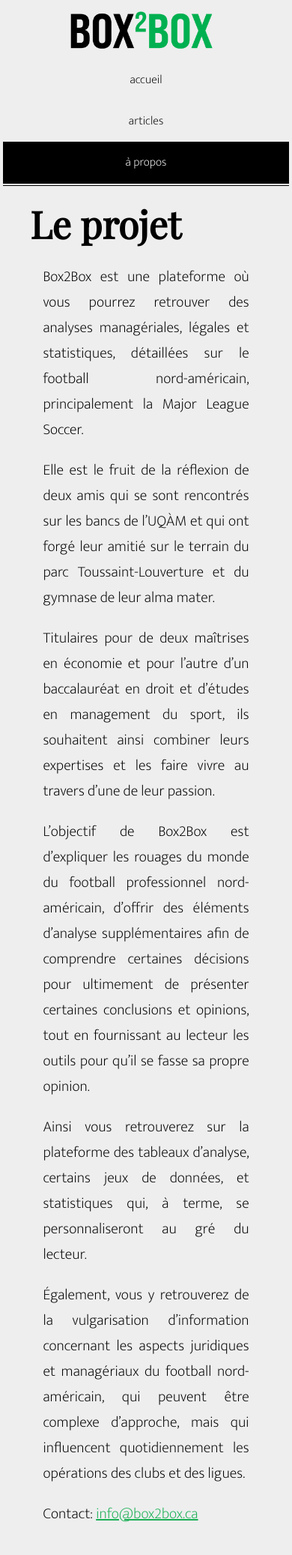
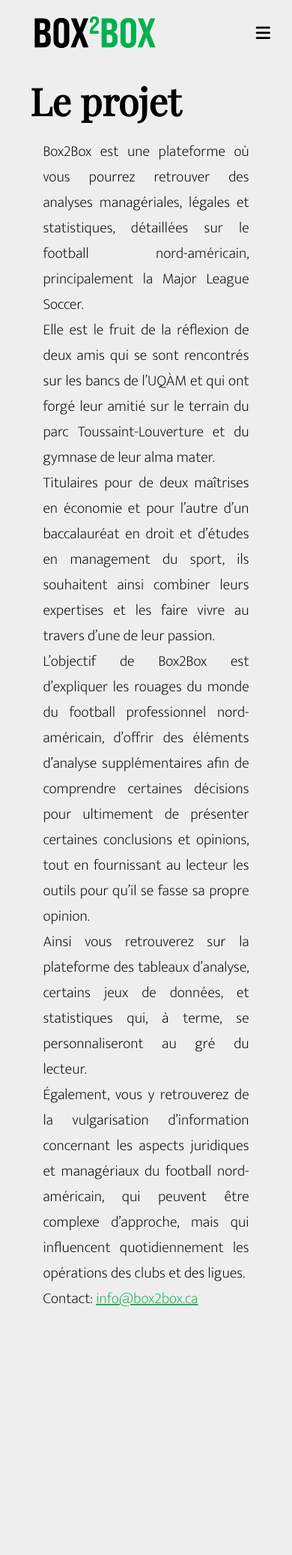
Before and after one commit to felixchretien/yasap, a Flask app: page /a-propos in a window 390 px wide. Shown: the whole page at 75% size. After the commit the page ends 1743 px from the top, so only its background shows below. Run offline with Flask 2, Linux system fonts and the light colour scheme; some libraries are stand-ins or nearby versions.

Commit message:
responsive nav bar

```diff
--- a/static/styles.css
+++ b/static/styles.css
@@ -88,62 +88,6 @@
   text-align: center;
 }
 
-
-.topitem{
-  flex: 10%;
-  display: flex;
-  font-family: 'Mukta', sans-serif;
-}
-
-/* Style the links inside the navigation bar */
-.topitem a {
-  float: left;
-  color: #000000;
-  text-align: center;
-  padding: 14px;
-  text-decoration: none;
-  margin: 0;
-  width: 100%;
-}
-
-
-/* Add a color to the active/current link */
-.topitem a.active {
-  background-color: #000000;
-  color: white;
-}
-
-.topitem a.active:hover {
-  color: white;
-}
-
-@media (max-width: 800px) {
-  .top_bar{
-    justify-content: center;
-    align-items: center;
-  }
-  .topitem{
-    flex: 100%;
-    padding: 0;
-    margin: 0;
-  }
-  .topitem a {
-    float: none;
-    margin: 0;
-  }
-  .top_logo{
-    display: none;
-  }
-  .smaller_top_logo{
-    display: inline-block;
-    text-align: center;
-    margin: 0;
-    padding: 0;
-  }
-  .placeholder{
-    display: none;
- }
-}
 
 
 /* Format the articles summary blocks */
@@ -294,3 +238,167 @@
   text-decoration: none;
   color: #19af54;
 }
+
+*{
+  margin: 0;
+  padding: 0;
+  box-sizing: border-box;
+}
+nav{
+  display: flex;
+  height: 80px;
+  width: 100%;
+  align-items: center;
+  justify-content: space-between;
+  padding-right: 15px;
+  flex-wrap: wrap;
+  font-family: 'Mukta', sans-serif;
+}
+nav .logo{
+  color: black;
+  font-size: 35px;
+  font-weight: 600;
+}
+nav ul{
+  display: flex;
+  flex-wrap: wrap;
+  list-style: none;
+}
+nav ul li{
+  margin: 0 5px;
+}
+nav ul li a{
+  color: black;
+  text-decoration: none;
+  font-size: 18px;
+  font-weight: 500;
+  padding: 8px 15px;
+  border-radius: 5px;
+  letter-spacing: 1px;
+  transition: all 0.3s ease;
+}
+
+nav ul li a:hover{
+  color: #19af54;
+}
+nav .menu-btn i{
+  color: black;
+  font-size: 22px;
+  cursor: pointer;
+  display: none;
+}
+input[type="checkbox"]{
+  display: none;
+}
+@media (max-width: 1000px){
+  nav{
+    padding-right: 25px ;
+  }
+}
+
+@media only screen and (hover: none) and (pointer: coarse){
+  nav{
+    padding-right: 25px ;
+  }
+}
+
+@media (max-width: 920px) {
+  nav .menu-btn i{
+    display: block;
+  }
+  #click:checked ~ .menu-btn i:before{
+    content: "\f00d";
+  }
+  nav ul{
+    position: fixed;
+    top: 80px;
+    left: -100%;
+    height: 100vh;
+    width: 100%;
+    text-align: center;
+    display: block;
+    transition: all 0.3s ease;
+    background-color: #eeeeee;
+
+  }
+  #click:checked ~ ul{
+    left: 0;
+  }
+  nav ul li{
+    width: 100%;
+    margin: 40px 0;
+  }
+  nav ul li a{
+    width: 100%;
+    margin-left: -100%;
+    display: block;
+    font-size: 20px;
+    /*transition: 0.6s cubic-bezier(0.68, -0.55, 0.265, 1.55);*/
+  }
+  #click:checked ~ ul li a{
+    margin-left: 0px;
+  }
+
+  nav ul li a:hover{
+    background: none;
+    color: #19af54;
+  }
+}
+
+
+@media only screen and (hover: none) and (pointer: coarse){
+  nav .menu-btn i{
+    display: block;
+  }
+  #click:checked ~ .menu-btn i:before{
+    content: "\f00d";
+  }
+  nav ul{
+    position: fixed;
+    top: 80px;
+    left: -100%;
+    height: 100vh;
+    width: 100%;
+    text-align: center;
+    display: block;
+    transition: all 0.3s ease;
+    background-color: #eeeeee;
+
+  }
+  #click:checked ~ ul{
+    left: 0;
+  }
+  nav ul li{
+    width: 100%;
+    margin: 40px 0;
+  }
+  nav ul li a{
+    width: 100%;
+    margin-left: -100%;
+    display: block;
+    font-size: 20px;
+    /*transition: 0.6s cubic-bezier(0.68, -0.55, 0.265, 1.55);*/
+  }
+  #click:checked ~ ul li a{
+    margin-left: 0px;
+  }
+
+  nav ul li a:hover{
+    background: none;
+    color: #19af54;
+  }
+}
+.content{
+  position: absolute;
+  top: 50%;
+  left: 50%;
+  transform: translate(-50%, -50%);
+  text-align: center;
+  z-index: -1;
+  width: 100%;
+  padding: 0 30px;
+}
+.content div{
+  font-size: 40px;
+  font-weight: 700;
+}
--- a/templates/top_bar.html
+++ b/templates/top_bar.html
@@ -1,45 +1,37 @@
-<html>
+<html xmlns="http://www.w3.org/1999/html">
     <head>
         <link rel="stylesheet" href="{{ url_for('static', filename='styles.css') }}" />
+    <script src="https://kit.fontawesome.com/a076d05399.js"></script>
     </head>
-    <div class="top_bar">
+    <nav>
+        <div class="logo"><a href="/"><img height="80%" src="{{ url_for('static', filename='logo.png') }}"></a></div>
+        <input type="checkbox" id="click">
+        <label for="click" class="menu-btn">
+        <i class="fas fa-bars"></i>
+      </label>
+    {% if active=="home" %}
+    <ul>
+        <li><a class="active" href="/">accueil</a></li>
+        <li><a href="/articles">articles</a></li>
+        <li><a href="/a-propos">à propos</a></li>
+    </ul>
 
-        <div class="smaller_top_logo">
-            <p style="text-align:center;">
-                <a href="/"><img src="{{ url_for('static', filename='logo.png') }}" alt="box2box" height="75"></a>
-            </p>
-        </div>
+    {% elif active=="articles" %}
+    <ul>
+        <li><a href="/">accueil</a></li>
+        <li><a class="active" href="/articles">articles</a></li>
+        <li><a href="/a-propos">à propos</a></li>
+    </ul>
 
-          {% if active=="home" %}
-            <div class="topitem"> <a class="active" href="/">accueil</a> </div>
-            <div class="topitem"> <a href="/articles">articles</a> </div>
-            <div class="topitem"> <a href="/a-propos">à propos</a> </div>
+    {% else %}
+    <ul>
+        <li><a href="/">accueil</a></li>
+        <li><a href="/articles">articles</a></li>
+        <li><a class="active" href="/a-propos">à propos</a></li>
+    </ul>
 
-          {% elif active=="articles" %}
-            <div class="topitem"> <a href="/">accueil</a> </div>
-            <div class="topitem"> <a class="active" href="/articles">articles</a> </div>
-            <div class="topitem"> <a href="/a-propos">à propos</a> </div>
-
-          {% else %}
-            <div class="topitem"> <a href="/">accueil</a> </div>
-            <div class="topitem"> <a href="/articles">articles</a> </div>
-            <div class="topitem"> <a class="active" href="/a-propos">à propos</a> </div>
-          {% endif %}
-
-
-        <div class="top_logo">
-            <p style="text-align:center;">
-                <a href="/"><img src="{{ url_for('static', filename='logo.png') }}" alt="box2box" height="100"></a>
-            </p>
-        </div>
-
-
-
-        <div class="placeholder">
-
-        </div>
-
-    </div>
+    {% endif %}
+    </nav>
 
     {% block content %}{% endblock %}
 </html>
```
